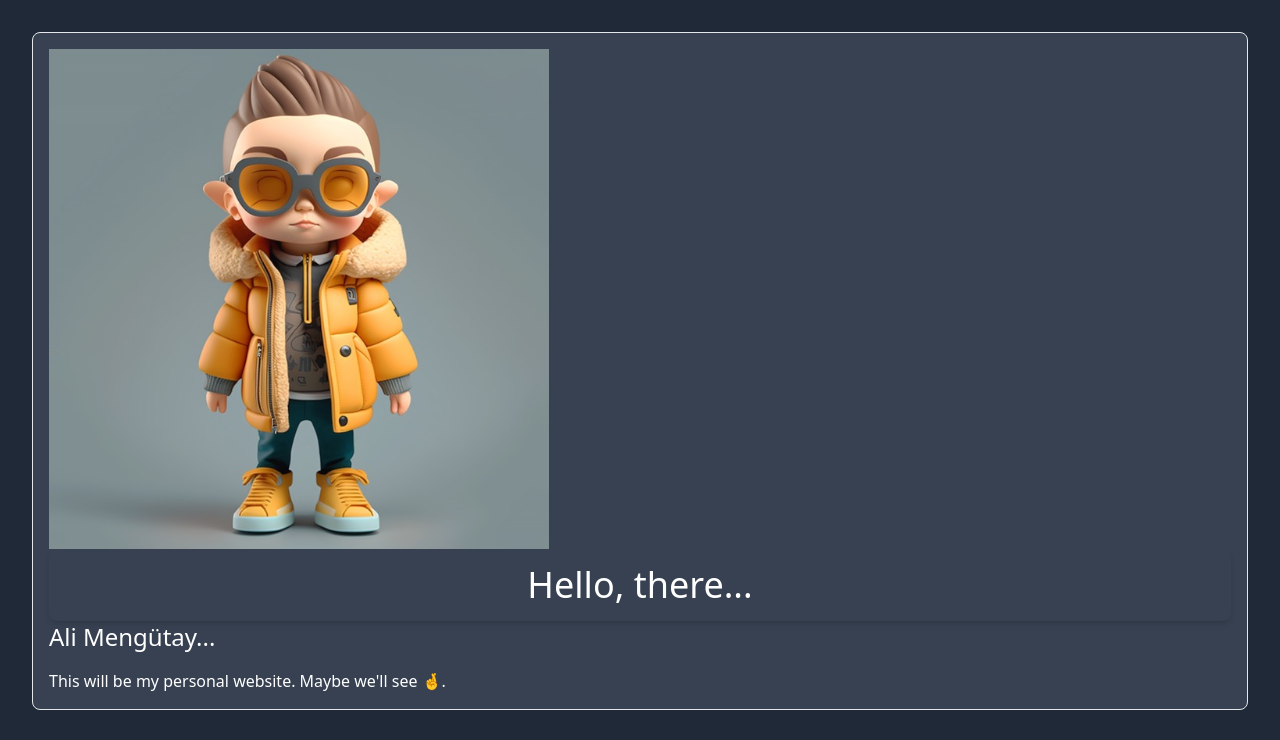
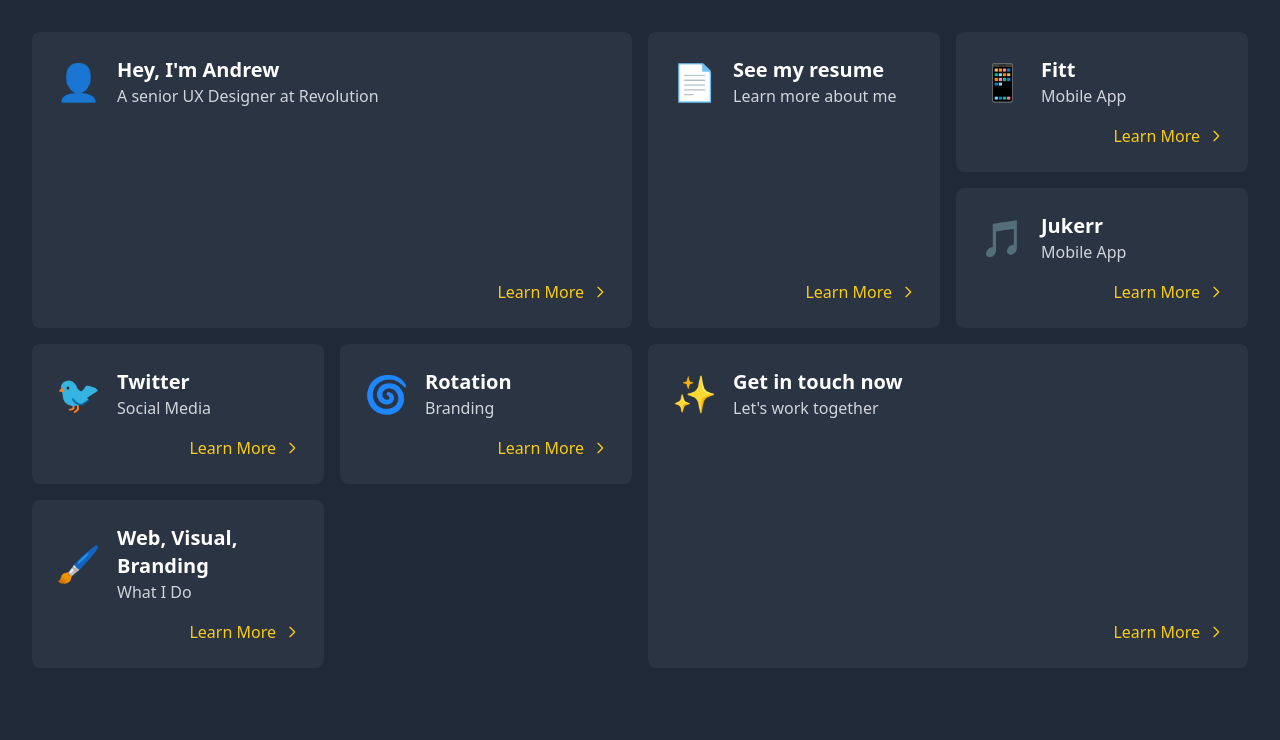
Before and after one commit to alimty/ali-mengutay-com, a Next.js app: page / in a window 1280 px wide. Shown: the top 740 px of the page. Built offline with nearby package versions, Linux system fonts and the light colour scheme.

Commit message:
new layout prep

```diff
--- /dev/null
+++ b/app/components/Cards.tsx
@@ -0,0 +1,61 @@
+import React from 'react';
+
+const Cards: React.FC = () => {
+  const Card: React.FC<{ icon: React.ReactNode; title: string; subtitle: string; size: 'small' | 'medium' | 'large' | 'xlarge' }> = ({ icon, title, subtitle, size }) => {
+    let sizeClasses = '';
+
+    switch (size) {
+      case 'small':
+        sizeClasses = 'col-span-1 row-span-1';
+        break;
+      case 'medium':
+        sizeClasses = 'col-span-1 row-span-2';
+        break;
+      case 'large':
+        sizeClasses = 'col-span-2 row-span-2';
+        break;
+      case 'xlarge':
+        sizeClasses = 'col-span-2 row-span-3';
+        break;
+      default:
+        sizeClasses = 'col-span-1 row-span-1';
+    }
+
+    return (
+      <div className={`bg-gray-700 bg-opacity-50 p-6 rounded-lg flex flex-col justify-between ${sizeClasses}`}>
+        <div className="flex items-center space-x-4">
+          <div className="text-4xl">
+            {icon}
+          </div>
+          <div>
+            <h2 className="text-xl font-bold">{title}</h2>
+            <p className="text-gray-300">{subtitle}</p>
+          </div>
+        </div>
+        <div className="mt-4 flex justify-end">
+          <button className="text-yellow-400 hover:underline flex items-center">
+            <span>Learn More</span>
+            <svg className="w-4 h-4 ml-2" fill="none" stroke="currentColor" viewBox="0 0 24 24" xmlns="http://www.w3.org/2000/svg">
+              <path strokeLinecap="round" strokeLinejoin="round" strokeWidth={2} d="M9 5l7 7-7 7" />
+            </svg>
+          </button>
+        </div>
+      </div>
+    );
+  };
+
+  return (
+    <div className="grid grid-cols-2 md:grid-cols-4 gap-4">
+      <Card size="large" icon={<span>👤</span>} title="Hey, I'm Andrew" subtitle="A senior UX Designer at Revolution" />
+      <Card size="medium" icon={<span>📄</span>} title="See my resume" subtitle="Learn more about me" />
+      <Card size="small" icon={<span>📱</span>} title="Fitt" subtitle="Mobile App" />
+      <Card size="small" icon={<span>🎵</span>} title="Jukerr" subtitle="Mobile App" />
+      <Card size="small" icon={<span>🐦</span>} title="Twitter" subtitle="Social Media" />
+      <Card size="small" icon={<span>🌀</span>} title="Rotation" subtitle="Branding" />
+      <Card size="xlarge" icon={<span>✨</span>} title="Get in touch now" subtitle="Let's work together" />
+      <Card size="medium" icon={<span>🖌️</span>} title="Web, Visual, Branding" subtitle="What I Do" />
+    </div>
+  );
+};
+
+export default Cards;
--- a/app/page.tsx
+++ b/app/page.tsx
@@ -1,5 +1,6 @@
 import React from 'react';
 import ContactForm from './components/ContactForm';
+import Cards from './components/Cards';
 import Profile from './components/Profile';
 import Layout from './layout';
 
@@ -8,8 +9,11 @@
     <Layout>
       <div className="bg-gray-800 backdrop-opacity-25 min-h-screen text-white">
         <div className="container mx-auto p-8">
-          <Profile />
-          <ContactForm />
+          {/* Cards component here */}
+          <Cards/>
+          {/* Cards component here */}
+          {/* <Profile />
+          <ContactForm /> */}
         </div>
       </div>
     </Layout>
```
